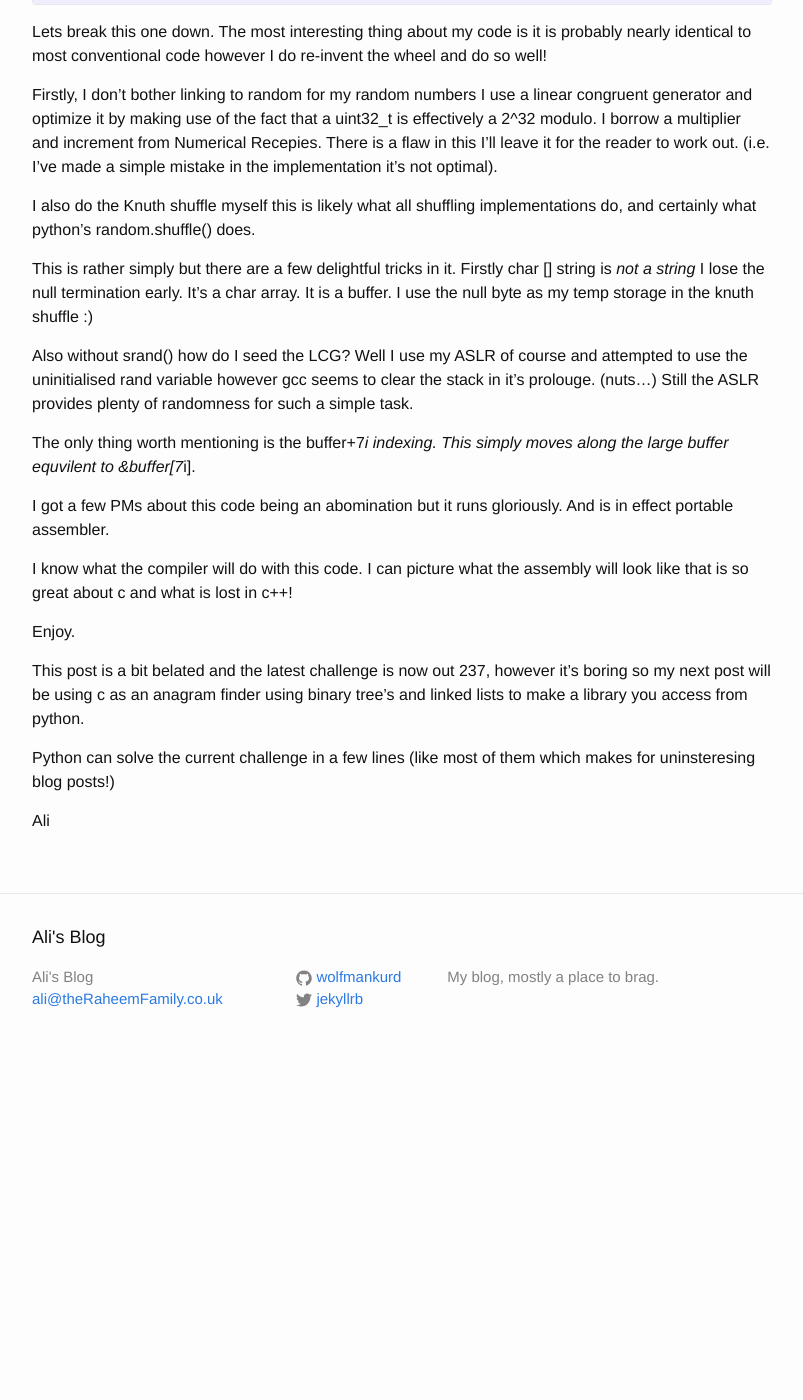
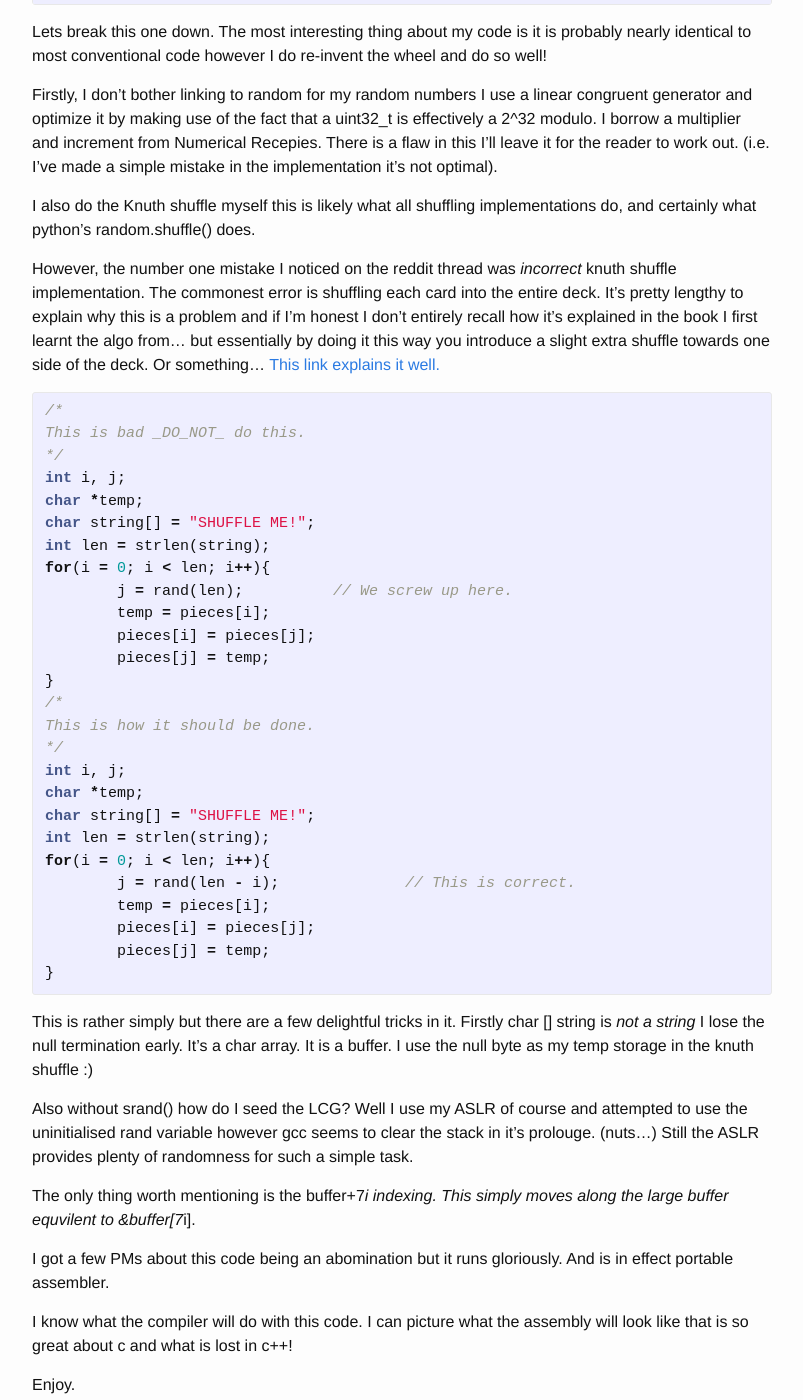
Before and after one commit to ali-raheem/alis_blog, a Jekyll site: the page built from _posts/2015-10-20-easy-236-c.markdown, in a window 1280 px wide and 1400 px high, scrolled down 1415 px. Shown: the whole window, without its empty margins (238-1041 px from the left). Built offline with Jekyll 4.4.1, drawn with Linux system fonts in a browser that asks for light colours; before the commit the page ends 2486 px from its top, so only the background shows below that; some of the changed text lies outside the part shown.

Commit message:
2015-10-26

```diff
--- a/_posts/2015-10-20-easy-236-c.markdown
+++ b/_posts/2015-10-20-easy-236-c.markdown
@@ -24,7 +24,7 @@ const int len = 7;
 int main(int argc, char **argv) {
 	int i = 8;
 	char buffer[56];
-	printf("rand: %d, &i: %x\n", rand, &i);
+//	printf("rand: %d, &i: %p\n", rand, &i);
 	rand += &i;		// I am a filthy pig and should be shot
 
 	while( i-- ){
@@ -61,6 +61,35 @@ Firstly, I don't bother linking to random for my random numbers I use a linear c
 
 I also do the Knuth shuffle myself this is likely what all shuffling implementations do, and certainly what python's random.shuffle() does.
 
+However, the number one mistake I noticed on the reddit thread was _incorrect_ knuth shuffle implementation. The commonest error is shuffling each card into the entire deck. It's pretty lengthy to explain why this is a problem and if I'm honest I don't entirely recall how it's explained in the book I first learnt the algo from... but essentially by doing it this way you introduce a slight extra shuffle towards one side of the deck. Or something... [This link explains it well.](http://blog.codinghorror.com/the-danger-of-naivete/)
+{% highlight c %}
+/*
+This is bad _DO_NOT_ do this.
+*/
+int i, j;
+char *temp;
+char string[] = "SHUFFLE ME!";
+int len = strlen(string);
+for(i = 0; i < len; i++){
+	j = rand(len);		// We screw up here.
+	temp = pieces[i];
+	pieces[i] = pieces[j];
+	pieces[j] = temp;
+}
+/*
+This is how it should be done.
+*/
+int i, j;
+char *temp;
+char string[] = "SHUFFLE ME!";
+int len = strlen(string);
+for(i = 0; i < len; i++){
+	j = rand(len - i);		// This is correct.
+	temp = pieces[i];
+	pieces[i] = pieces[j];
+	pieces[j] = temp;
+}
+{% endhighlight %}
 This is rather simply but there are a few delightful tricks in it. Firstly char [] string is _not a string_ I lose the null termination early. It's a char array. It is a buffer. I use the null byte as my temp storage in the knuth shuffle :)
 
 Also without srand() how do I seed the LCG? Well I use my ASLR of course and attempted to use the uninitialised rand variable however gcc seems to clear the stack in it's prolouge. (nuts...) Still the ASLR provides plenty of randomness for such a simple task.
@@ -78,3 +107,7 @@ This post is a bit belated and the latest challenge is now out 237, however it's
 Python can solve the current challenge in a few lines (like most of them which makes for uninsteresing blog posts!)
 
 Ali
+
+Errata:
+
+25-10-2015 Changed %x to %p this is an odd habit I have, I forget to use %p and end up with a cast warning by using %x.
--- a/_posts/2015-10-23-anigramer.markdown
+++ b/_posts/2015-10-23-anigramer.markdown
@@ -34,7 +34,7 @@ struct binarytree_node_s {
 typedef struct binarytree_node_s bintree_node;
 {% endhighlight %}
 
-As elements are added to a binary tree they go on the left or right of a node depending on a comparison function we'll use strcmp for this. And it's a good template for any comparison function you need such as for qsort. It returns a value less than, equal to or greater than zero.
+As elements are added to a binary tree they go on the left or right of a node depending on a comparison function we'll use strcmp for this. And it's a good template for any [comparison function](http://www.gnu.org/software/libc/manual/html_node/Comparison-Functions.html#Comparison-Functions) you need such as for qsort. It returns a value less than, equal to or greater than zero.
 The cool thing about a binary tree is you greatly reduce the number of comparisons you need to do to find an item. If the binarytree contains N items you would need to do on average ln(N+1)/ln(2) searches.
 
 ![Binary Heap trees quickly outperform linked lists]({{ site.url }}/~ali/upload/bintreevlinkedlist.png)
```
Also changed, not shown: other parts of _posts/2015-10-20-easy-236-c.markdown (+1 -1 lines), _posts/2015-10-26-blackjack-python3.markdown (added, +15 -0 lines), 2 other files.
